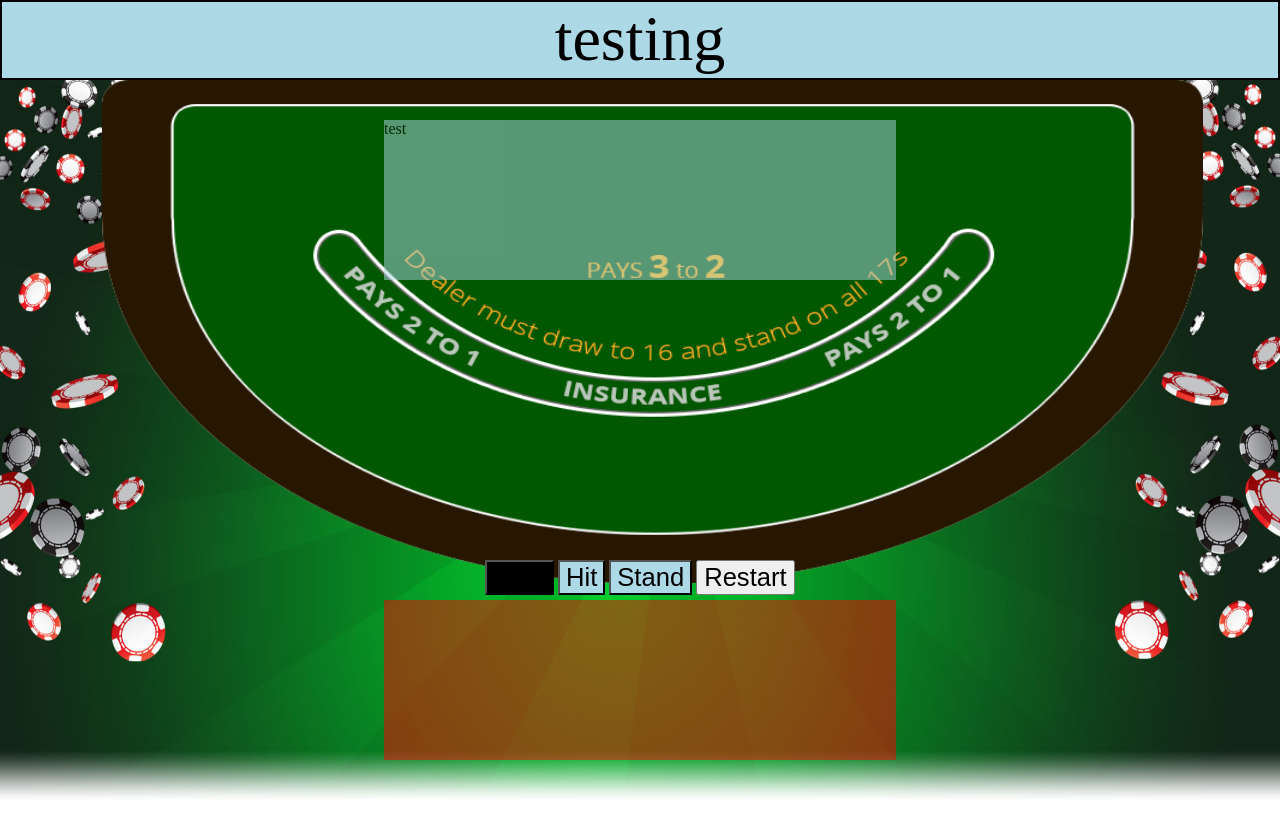
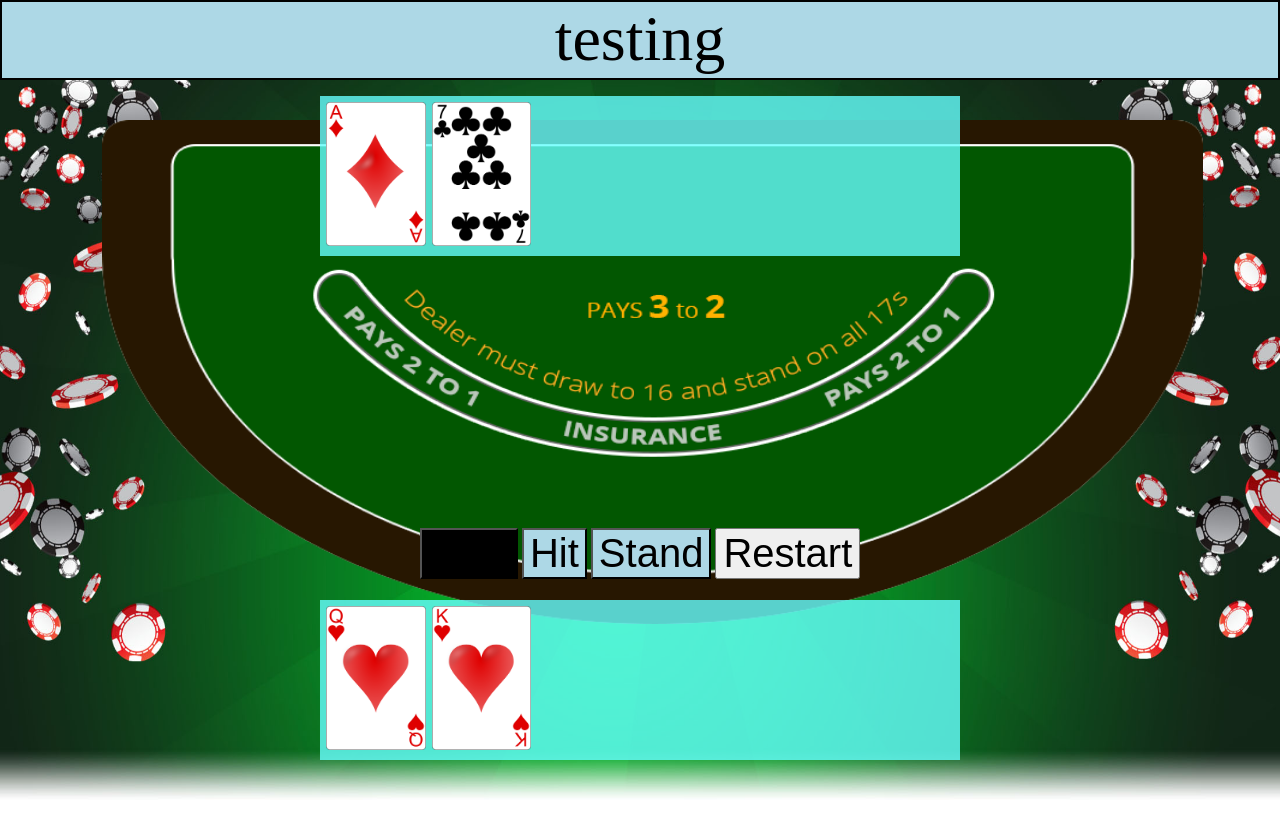
Before and after one commit to jonshaw2/google-mockup, a plain HTML site: page mini_projects/black_jack_2/black_jack.html in a window 1280 px wide. Both pictures are taken after a click on the button "Deal". Drawn offline with Linux system fonts and the light colour scheme.

Commit message:
added more exercises and modified blackjack.js

```diff
--- a/mini_projects/black_jack_2/black_jack.html
+++ b/mini_projects/black_jack_2/black_jack.html
@@ -39,26 +39,39 @@
   .blackjack_table{
     position: absolute;
     width: 86%;
-    margin: 10vh 8% 0 8%;
+    margin: 15vh 8% 0 8%;
     height: 63vh;
   }
 
   .dealer_card_field{
     position: absolute;
-    width: 40%;
+    width: 50%;
     height: 20vh;
 
-    background-color: lightblue;
-    opacity: .5;
-    margin: 15vh 30vw 0 30vw;
+    /*background-color: lightblue;*/
+    /*opacity: .5;*/
+    background: rgba(102, 255 , 255, .8);
+    margin: 12vh 25vw 0 25vw;
   }
+
+  .dealer_card_field img{
+    opacity: 1;
+    height: 18vh;
+    margin: 1% 0 1% 1%;
+  }
+
   .player_card_field{
     position: absolute;
-    width: 40%;
+    width: 50%;
     height: 20vh;
-    background-color: red;
-    opacity: .5;
-    margin: 75vh 30vw 0 30vw;
+    background: rgba(102, 255 , 255, .8);
+    margin: 75vh 25vw 0 25vw;
+  }
+
+  .player_card_field img{
+    opacity: 1;
+    height: 18vh;
+    margin: 1% 0 1% 1%;
   }
 
   .buttons{
@@ -66,24 +79,24 @@
     text-align: center;
     width: 60%;
     height: 10vh;
-    margin: 70vh 20vw 0 20vw;
+    margin: 66vh 20vw 0 20vw;
 
   }
 
   .deal_button{
-    font-size: 2vw;
+    font-size: 5vh;
   }
 
   .hit_button{
-    font-size: 2vw;
+    font-size: 5vh;
   }
 
   .stand_button{
-    font-size: 2vw;
+    font-size: 5vh;
   }
 
   .restart_button{
-    font-size: 2vw;
+    font-size: 5vh;
   }
 
   body{
@@ -95,7 +108,7 @@
       <img class = "background_image" src="images/blackjack_background.jpg" alt="">
       <div class="message_box">testing</div>
       <img class = "blackjack_table" src="images/blackjack_table.png" alt="">
-      <div class="dealer_card_field">test</div>
+      <div class="dealer_card_field"></div>
       <div class="player_card_field"></div>
       <div class="buttons">
         <button class="deal_button" id="deal-button">Deal</button>
--- a/mini_projects/black_jack_2/black_jack.js
+++ b/mini_projects/black_jack_2/black_jack.js
@@ -1,25 +1,6 @@
 $(document).ready(function(){
 
-  $('#deal-button').click(function(){
 
-    // deal();
-    // updateScore();
-
-    $('.hit_button').css('pointer-events', 'auto');
-    $('.hit_button').css('background-color', 'lightblue');
-    $('.stand_button').css('pointer-events', 'auto');
-    $('.stand_button').css('background-color', 'lightblue');
-    $('.deal_button').css('pointer-events', 'none');
-    $('.deal_button').css('background-color', 'black');
-  });
-
-  $('#hit-button').click(function(){
-
-    dealCard();
-    updateScore();
-    bust();
-
-  });
 
   function Card(points, suits){
     this.point = points;
@@ -62,10 +43,17 @@ $(document).ready(function(){
     return sumPoints;
   };
 
+  function DealCard(hand, field_class){
+    var card_to_add = current_deck.draw();
+    hand.addCard(card_to_add);
+
+    var cardToDisplay = card_to_add.getImageUrl();
+    $(field_class).append('<img class="first_card" src='+cardToDisplay+'>');
+  }
 
   function Deck(){
     this.currentDeck = [];
-    var suits = ['club','diamond','heart','spade'];
+    var suits = ['clubs','diamonds','hearts','spades'];
     var points = [1,2,3,4,5,6,7,8,9,10,11,12,13];
     for (i=0; i<points.length;i++){
       for (j=0; j<suits.length;j++){
@@ -82,7 +70,7 @@ $(document).ready(function(){
   Deck.prototype.shuffle = function() {
     var tempDeck = [];
     while (this.currentDeck.length > 0){
-      randomCard = Math.floor(Math.random()*(this.currentDeck.length-1));
+      randomCard = Math.floor(Math.random()*(this.currentDeck.length));
       splice = this.currentDeck.splice(randomCard,1);
       tempDeck.push(splice[0]);
     }
@@ -98,6 +86,37 @@ $(document).ready(function(){
   current_deck.shuffle();
   var dealer_hand = new Hand();
   var player_hand = new Hand();
+  dealer_hand.card_class = '.dealer_card_field';
+  dealer_hand.text_class = 'test';
+  player_hand.card_class = '.player_card_field';
+  player_hand.text_class = 'test';
 
+  $('#deal-button').click(function(){
+
+    // deal();
+    // updateScore();
+
+    console.log(dealer_hand);
+    DealCard(dealer_hand, dealer_hand.card_class);
+    DealCard(dealer_hand, dealer_hand.card_class);
+
+    DealCard(player_hand, player_hand.card_class);
+    DealCard(player_hand, player_hand.card_class);
+
+    $('.hit_button').css('pointer-events', 'auto');
+    $('.hit_button').css('background-color', 'lightblue');
+    $('.stand_button').css('pointer-events', 'auto');
+    $('.stand_button').css('background-color', 'lightblue');
+    $('.deal_button').css('pointer-events', 'none');
+    $('.deal_button').css('background-color', 'black');
+  });
+
+  $('#hit-button').click(function(){
+    DealCard(player_hand, player_hand.card_class);
+    // dealCard();
+    // updateScore();
+    // bust();
+
+  });
 
 });
```
